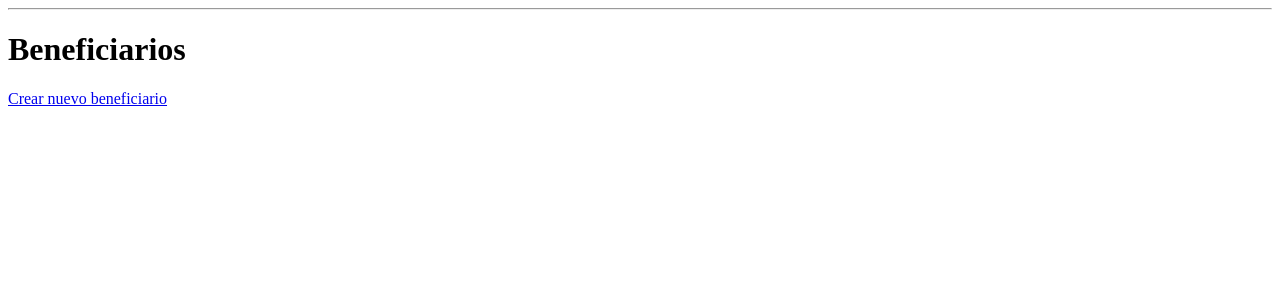
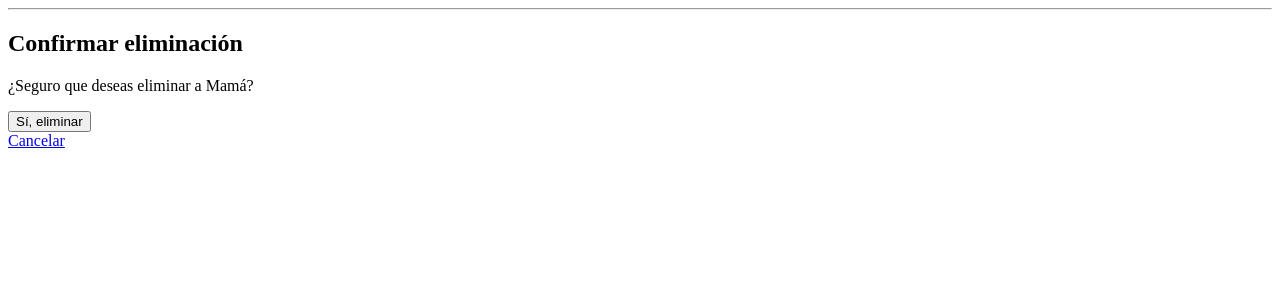
Before and after one commit to Auditor2003/Proyecto_Modulo_7_ABP, a Django app: page /beneficiario/eliminar/1/ in a window 1280 px wide. Shown: the part 26-326 px from the top of the page. Run offline with Django 5.2, Linux system fonts and the light colour scheme; data comes from the database, SQL or seed files in the repository.

Commit message:
Valida eliminación de beneficiarios y agrega confirmación segura

```diff
--- a/gestion/templates/gestion/beneficiario_confirm_delete.html
+++ b/gestion/templates/gestion/beneficiario_confirm_delete.html
@@ -2,20 +2,15 @@
 
 {% block content %}
 
-<!-- Estoy mostrando todos los beneficiarios -->
+<h2>Confirmar eliminación</h2>
 
-<h1>Beneficiarios</h1>
+<p>¿Seguro que deseas eliminar a {{ object.nombre }}?</p>
 
-<ul>
-    {% for b in beneficiarios %}
-        <li>
-            {{ b.nombre }}
-            <a href="{% url 'beneficiario_update' b.pk %}">Editar</a>
-            <a href="{% url 'beneficiario_delete' b.pk %}">Eliminar</a>
-        </li>
-    {% endfor %}
-</ul>
+<form method="post">
+    {% csrf_token %}
+    <button type="submit">Sí, eliminar</button>
+</form>
 
-<a href="{% url 'beneficiario_create' %}">Crear nuevo beneficiario</a>
+<a href="{% url 'beneficiario_list' %}">Cancelar</a>
 
 {% endblock %}
--- a/gestion/views.py
+++ b/gestion/views.py
@@ -2,6 +2,7 @@ from django.views.generic import ListView, CreateView, UpdateView, DeleteView, F
 from django.urls import reverse_lazy
 from django.contrib import messages
 from django.db import transaction
+from django.shortcuts import redirect
 
 from .models import Usuario, Transaccion, Moneda, Beneficiario
 from .forms import UsuarioForm, TransaccionForm, BeneficiarioForm, DepositoForm
@@ -14,16 +15,12 @@ class UsuarioListView(ListView):
     template_name = 'gestion/usuario_list.html'
     context_object_name = 'usuarios'
 
-    # Muestro todos los usuarios
-
 
 class UsuarioCreateView(CreateView):
     model = Usuario
     template_name = 'gestion/usuario_form.html'
     form_class = UsuarioForm
     success_url = reverse_lazy('usuario_list')
-
-    # Creo un usuario
 
 
 class UsuarioUpdateView(UpdateView):
@@ -32,15 +29,11 @@ class UsuarioUpdateView(UpdateView):
     form_class = UsuarioForm
     success_url = reverse_lazy('usuario_list')
 
-    # Edito usuario
-
 
 class UsuarioDeleteView(DeleteView):
     model = Usuario
     template_name = 'gestion/usuario_confirm_delete.html'
     success_url = reverse_lazy('usuario_list')
-
-    # Elimino usuario
 
 
 # MONEDA
@@ -50,16 +43,12 @@ class MonedaListView(ListView):
     template_name = 'gestion/moneda_list.html'
     context_object_name = 'monedas'
 
-    # Muestro monedas
-
 
 class MonedaCreateView(CreateView):
     model = Moneda
     template_name = 'gestion/moneda_form.html'
     fields = ['nombre_moneda', 'simbolo']
     success_url = reverse_lazy('moneda_list')
-
-    # Creo moneda
 
 
 class MonedaUpdateView(UpdateView):
@@ -68,25 +57,22 @@ class MonedaUpdateView(UpdateView):
     fields = ['nombre_moneda', 'simbolo']
     success_url = reverse_lazy('moneda_list')
 
-    # Edito moneda
-
 
 class MonedaDeleteView(DeleteView):
     model = Moneda
     template_name = 'gestion/moneda_confirm_delete.html'
     success_url = reverse_lazy('moneda_list')
 
-    # Elimino moneda
 
-
-# BENEFICIARIO (CRUD COMPLETO)
+# BENEFICIARIO
 
 class BeneficiarioListView(ListView):
     model = Beneficiario
     template_name = 'gestion/beneficiario_list.html'
     context_object_name = 'beneficiarios'
 
-    # Muestro beneficiarios
+    def get_queryset(self):
+        return Beneficiario.objects.exclude(nombre="DEPOSITO")
 
 
 class BeneficiarioCreateView(CreateView):
@@ -95,8 +81,6 @@ class BeneficiarioCreateView(CreateView):
     template_name = 'gestion/beneficiario_form.html'
     success_url = reverse_lazy('beneficiario_list')
 
-    # Creo beneficiario
-
 
 class BeneficiarioUpdateView(UpdateView):
     model = Beneficiario
@@ -104,15 +88,23 @@ class BeneficiarioUpdateView(UpdateView):
     template_name = 'gestion/beneficiario_form.html'
     success_url = reverse_lazy('beneficiario_list')
 
-    # Edito beneficiario
-
 
 class BeneficiarioDeleteView(DeleteView):
     model = Beneficiario
     template_name = 'gestion/beneficiario_confirm_delete.html'
     success_url = reverse_lazy('beneficiario_list')
 
-    # Elimino beneficiario
+    def post(self, request, *args, **kwargs):
+        self.object = self.get_object()
+
+        if Transaccion.objects.filter(id_beneficiario=self.object).exists():
+            messages.error(
+                request,
+                "No se puede eliminar este beneficiario porque tiene transacciones asociadas."
+            )
+            return redirect('beneficiario_list')
+
+        return super().post(request, *args, **kwargs)
 
 
 # TRANSACCIONES
@@ -122,8 +114,6 @@ class TransaccionListView(ListView):
     template_name = 'gestion/transaccion_list.html'
     context_object_name = 'transacciones'
 
-    # Muestro historial
-
 
 class TransaccionCreateView(CreateView):
     model = Transaccion
@@ -131,9 +121,7 @@ class TransaccionCreateView(CreateView):
     template_name = 'gestion/transaccion_form.html'
     success_url = reverse_lazy('transaccion_list')
 
-    # Creo transacción y descuento saldo
     def form_valid(self, form):
-
         emisor = form.cleaned_data['id_usuario_emisor']
         importe = form.cleaned_data['importe']
 
@@ -162,18 +150,13 @@ class DepositoCreateView(FormView):
     form_class = DepositoForm
     success_url = reverse_lazy('usuario_list')
 
-    # Sumo saldo y registro movimiento
     def form_valid(self, form):
-
         usuario = form.cleaned_data['usuario']
         monto = form.cleaned_data['monto']
 
         try:
             with transaction.atomic():
-
-                beneficiario, _ = Beneficiario.objects.get_or_create(
-                    nombre="DEPOSITO"
-                )
+                beneficiario, _ = Beneficiario.objects.get_or_create(nombre="DEPOSITO")
 
                 usuario.saldo += monto
                 usuario.save()
@@ -204,14 +187,12 @@ class CartolaUsuarioView(ListView):
     template_name = 'gestion/cartola.html'
     context_object_name = 'movimientos'
 
-    # Filtro movimientos por usuario
     def get_queryset(self):
         usuario_id = self.kwargs.get('usuario_id')
         return Transaccion.objects.filter(
             id_usuario_emisor_id=usuario_id
         ).order_by('-fecha_transaccion')
 
-    # Envío usuario (para saldo)
     def get_context_data(self, **kwargs):
         context = super().get_context_data(**kwargs)
         usuario_id = self.kwargs.get('usuario_id')
```
Also changed, not shown: gestion/templates/gestion/beneficiario_list.html (+6 -3 lines).
